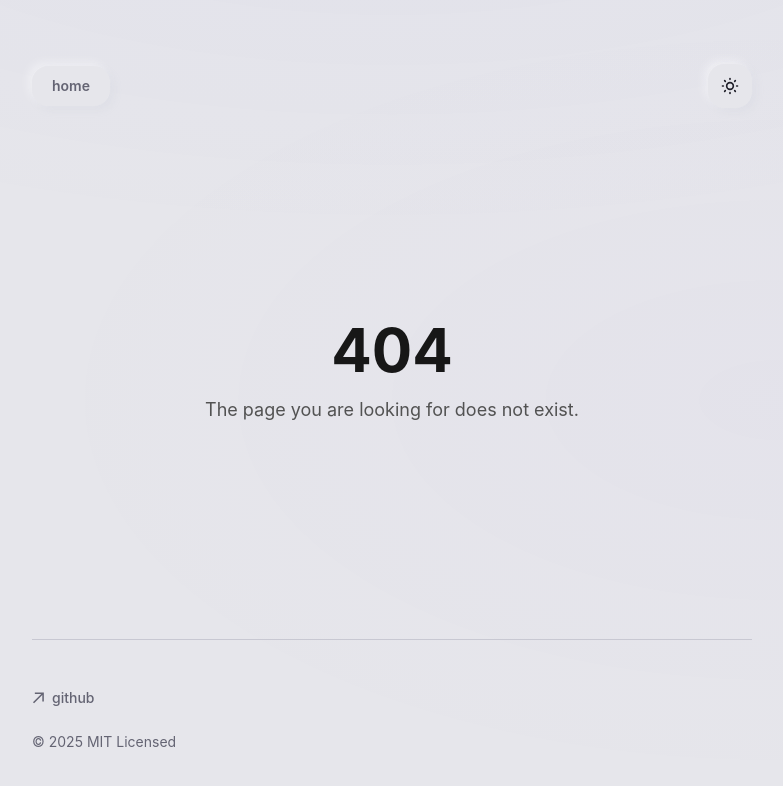
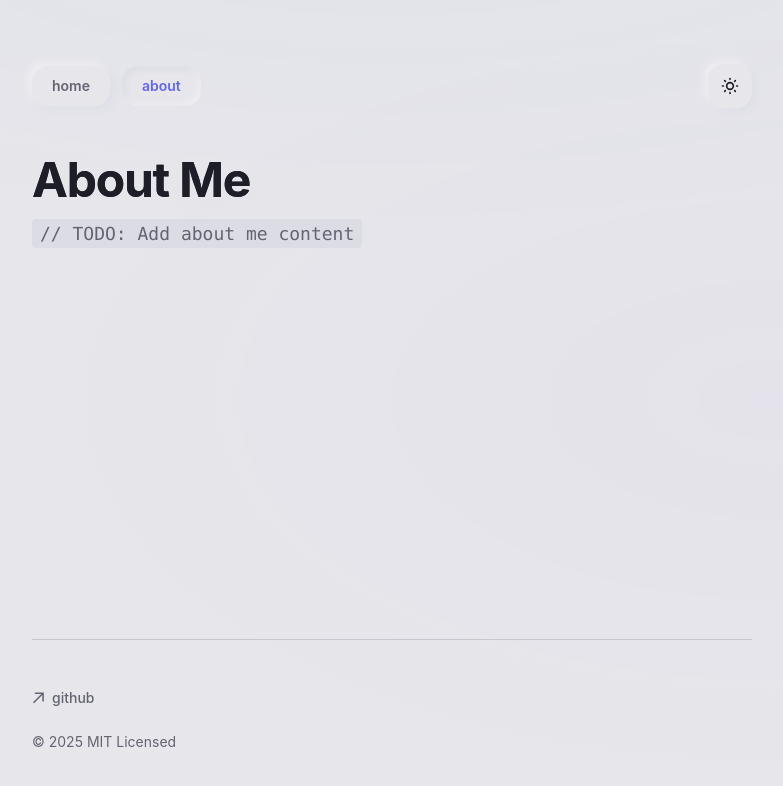
Before and after one commit to apyrophob/apyrophob.github.io, a Next.js app: page /about in a window 1280 px wide. Before the commit this address had no page. Shown: the top 786 px of the page, without its empty margins (248-1031 px from the left). Built offline with nearby package versions, Linux system fonts and the light colour scheme.

Commit message:
fixed meta and added about me page placeholder

```diff
--- a/app/blog/page.tsx
+++ b/app/about/page.tsx
@@ -1,8 +1,6 @@
-import { BlogPosts } from 'app/components/posts'
-
 export const metadata = {
-  title: 'Blog',
-  description: 'Read my blog.',
+  title: 'About',
+  description: 'Learn more about me.',
 }
 
 export default function Page() {
@@ -10,13 +8,12 @@
     <section>
       <div className="mb-12">
         <h1 className="text-5xl font-bold tracking-tight text-[rgb(var(--foreground))] mb-4 bg-gradient-to-br from-[rgb(var(--foreground))] to-[rgb(var(--muted-foreground))] bg-clip-text">
-          Blog
+          About Me
         </h1>
-        <p className="text-lg text-[rgb(var(--muted-foreground))]">
-          Thoughts, ideas, and insights on development and technology.
-        </p>
+        <code className="text-lg text-[rgb(var(--muted-foreground))] bg-[rgb(var(--muted))] px-2 py-1 rounded">
+          // TODO: Add about me content
+        </code>
       </div>
-      <BlogPosts />
     </section>
   )
 }
--- a/app/components/nav.tsx
+++ b/app/components/nav.tsx
@@ -8,13 +8,16 @@
   '/': {
     name: 'home',
   },
+  '/about': {
+    name: 'about',
+  },
 }
 
 export function Navbar() {
   const pathname = usePathname()
 
   return (
-    <nav className="mb-8 py-4">
+    <nav className="mb-4 py-4">
       <div className="flex items-center justify-between max-w-3xl mx-auto">
         <div className="flex items-center gap-3">
           {Object.entries(navItems).map(([path, { name }]) => {
--- a/app/layout.tsx
+++ b/app/layout.tsx
@@ -10,15 +10,15 @@
 export const metadata: Metadata = {
   metadataBase: new URL(baseUrl),
   title: {
-    default: 'Next.js Portfolio Starter',
-    template: '%s | Next.js Portfolio Starter',
+    default: 'Alex\'s Blog',
+    template: '%s | Alex\'s Blog',
   },
-  description: 'This is my portfolio.',
+  description: 'A place to share anything I\'m curious about.',
   openGraph: {
-    title: 'My Portfolio',
-    description: 'This is my portfolio.',
+    title: 'Alex\'s Blog',
+    description: 'A place to share anything I\'m curious about.',
     url: baseUrl,
-    siteName: 'My Portfolio',
+    siteName: 'Alex\'s Blog',
     locale: 'en_US',
     type: 'website',
   },
```
